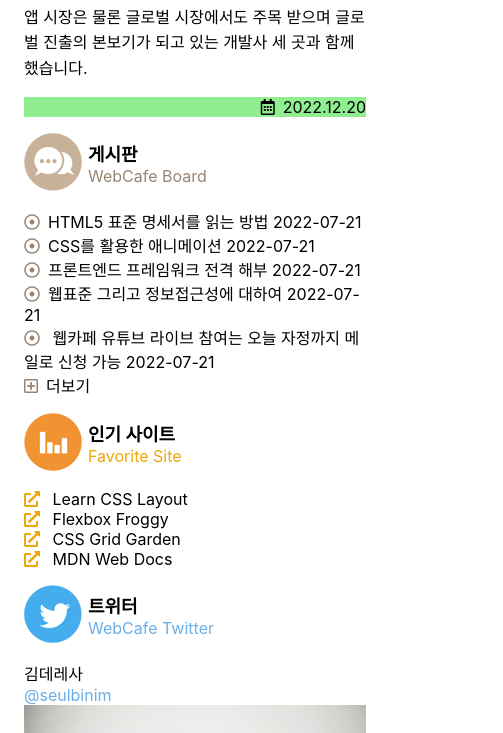
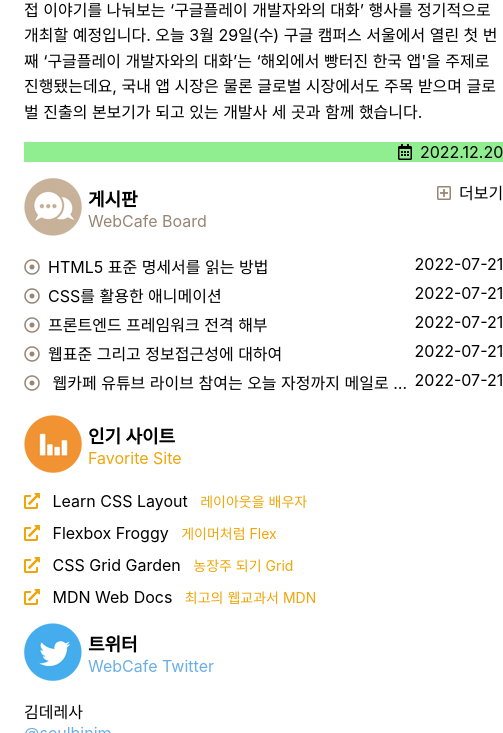
Before and after one commit to dydgh142/HTML_RWD, a website: page index.html in a window 390 px wide. Shown: the part 1267-2000 px from the top of the page, 503 px wide, since content can reach past the window. Drawn offline with Linux system fonts and the light colour scheme; a web font is replaced by a local one.

Commit message:
인기사이트 모바일 완성

```diff
--- a/styles/base.css
+++ b/styles/base.css
@@ -34,10 +34,6 @@ video {
 }
 
 /* 반응형 Iframe */
-.news__videoContainer{
-  width: auto;
-}
-
 .iframeWrapper{
   position: relative;
 }
--- a/styles/style.css
+++ b/styles/style.css
@@ -212,12 +212,50 @@ input[type="search"] {
 }
 
 
-
 /* 공통 게시판 */
 .board{
   /* background: lightsalmon; */
   grid-area: board;
+  display: flex;
+  flex-flow: row wrap;
 }
+
+.board__title{
+
+  flex: 1 1 0;
+}
+
+.board__list{
+
+  order: 1;
+  flex: 1 1 auto;
+}
+
+.board__item{
+
+  display: flex;
+  flex-flow: row nowrap;
+  margin-bottom: 5px;
+}
+
+.board__link{
+  flex: 1 1 auto;
+
+  white-space: nowrap;
+  overflow: hidden;
+  text-overflow: ellipsis;
+}
+
+.board__date{
+  /* 컨텐츠 크기만큼 지정 (날짜 줄바꿈 방지) */
+  flex: 0 0 auto;
+}
+
+.board__more{
+
+  line-height: 30px;
+}
+
 /* 공통 즐찾 */
 .favorite{
   /* background: aquamarine; */
@@ -346,7 +384,17 @@ input[type="search"] {
                           "twitter";
   }
 
-  /* 모바일새소식 */
+  /* 모바일 인기 사이트 */
+  .favorite__item{
+    margin-top: var(--spacing-sm);
+  }
+
+  .favorite__link::after{
+    content: attr(data-tooltip);
+    color: var(--accent-favorite);
+    font-size: var(--text-sm);
+    margin-left: var(--spacing-xs);
+  }
 
 }
 
```
